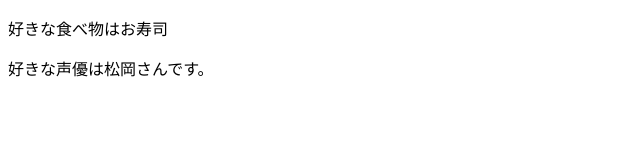
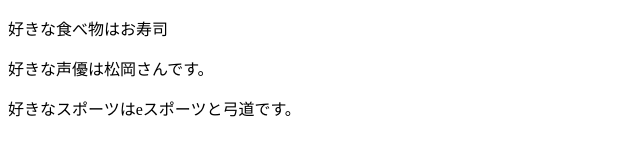
Before and after one commit to Tackey-11/command-practice, a plain HTML site: page index.html in a window 1280 px wide. Shown: the whole page, without its empty margins (0-640 px from the left). Drawn offline with Linux system fonts and the light colour scheme.

Commit message:
好きなスポーツを追記&修正

```diff
--- a/index.html
+++ b/index.html
@@ -4,5 +4,6 @@
        <body>
 	       <p>好きな食べ物はお寿司</p>
 	       <p>好きな声優は松岡さんです。</p>
+	       <p>好きなスポーツはeスポーツと弓道です。</p>
        </body>
 </html>
```
